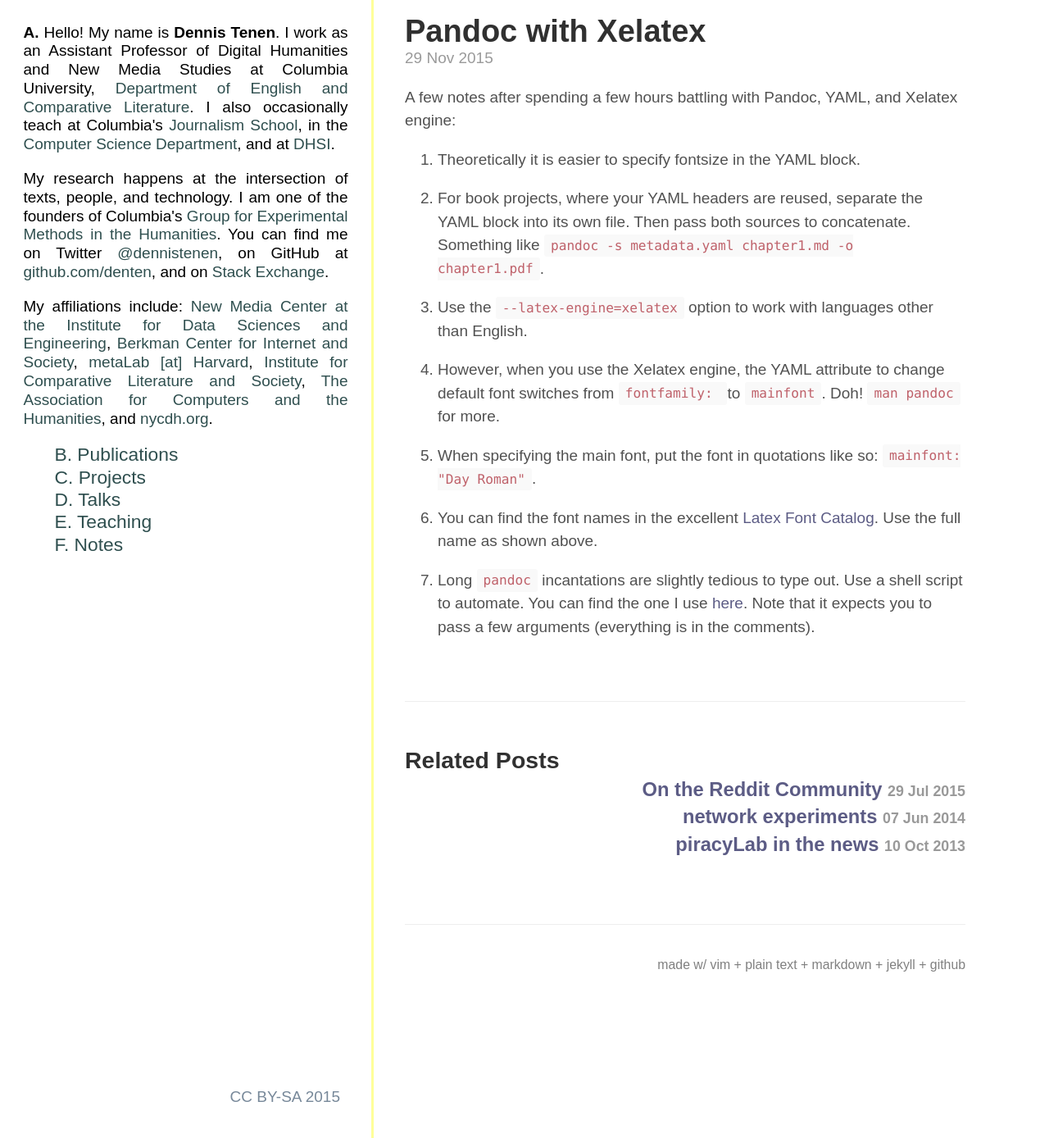
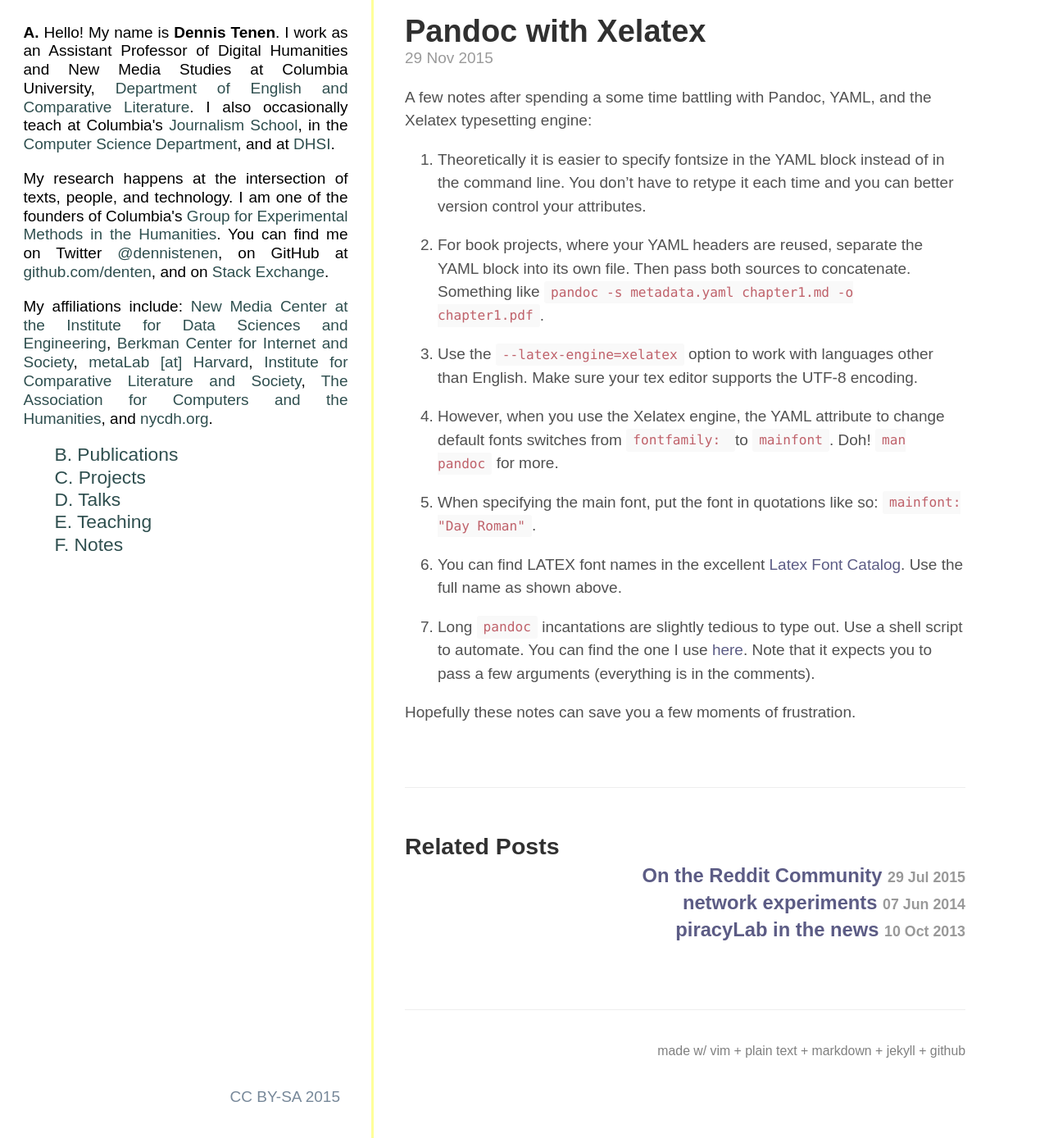
Before and after one commit to denten/denten.github.io, a Jekyll site: the page built from _posts/2015-11-29-pandoc.md, in a window 1280 px wide and 1388 px high. Shown: the whole window at 82% size. Built offline with Jekyll 4.4.1, drawn with Linux system fonts in a browser that asks for light colours; some web fonts are replaced.

Commit message:
a new post about pandoc

```diff
--- a/_posts/2015-11-29-pandoc.md
+++ b/_posts/2015-11-29-pandoc.md
@@ -6,29 +6,33 @@ categories:
 
 ---
 
-A few notes after spending a few hours battling with Pandoc, YAML, and Xelatex
-engine:
+A few notes after spending a some time battling with Pandoc, YAML, and the
+Xelatex typesetting engine:
 
-1. Theoretically it is easier to specify fontsize in the YAML block.
+1. Theoretically it is easier to specify fontsize in the YAML block instead of
+in the command line. You don't have to retype it each time and you can better
+version control your attributes.
 
 2. For book projects, where your YAML headers are reused, separate the YAML
 block into its own file. Then pass both sources to concatenate. Something like
 `pandoc -s metadata.yaml chapter1.md -o chapter1.pdf`.
 
 3. Use the `--latex-engine=xelatex` option to work with languages other than
-English.
+English. Make sure your tex editor supports the UTF-8 encoding.
 
 4. However, when you use the Xelatex engine, the YAML attribute to change
-default font switches from `fontfamily: ` to `mainfont`. Doh! `man pandoc` for
-more.
+default fonts switches from `fontfamily: ` to `mainfont`. Doh! `man pandoc`
+for more.
 
 5. When specifying the main font, put the font in quotations like so:
 `mainfont: "Day Roman"`.
 
-6. You can find the font names in the excellent [Latex Font
+6. You can find LATEX font names in the excellent [Latex Font
 Catalog](http://www.tug.dk/FontCatalogue/). Use the full name as shown above.
 
 7. Long `pandoc` incantations are slightly tedious to type out. Use a shell
 script to automate. You can find the one I use
 [here](https://github.com/denten-bin/write-support/blob/master/print.sh). Note
 that it expects you to pass a few arguments (everything is in the comments).
+
+Hopefully these notes can save you a few moments of frustration.
```
